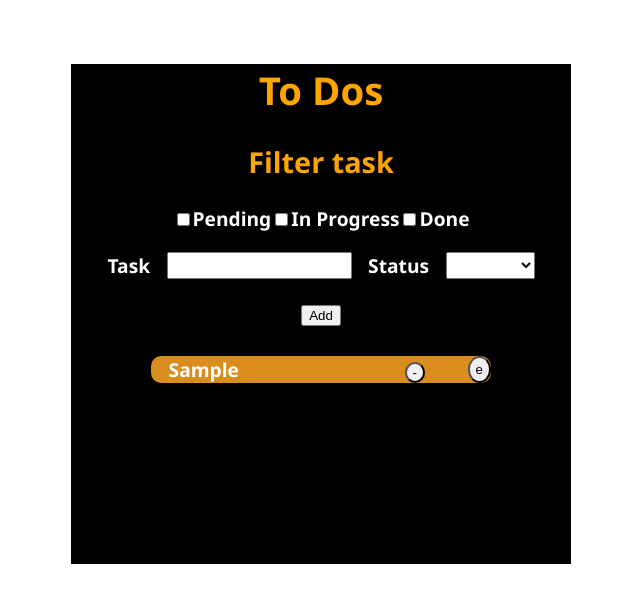
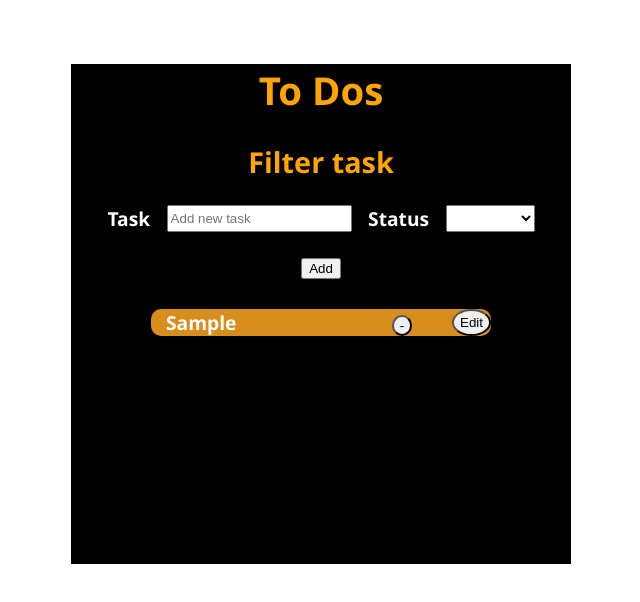
Before and after one commit to iqra-shams/to-do-app, a React (Create React App) app: page / in a window 1280 px wide. Both pictures are taken after typing "Sample" into the empty fields and a click on the button "Add". Shown: the top 602 px of the page, without its empty margins (313-953 px from the left). Built offline with nearby package versions, Linux system fonts and the light colour scheme.

Commit message:
edit fix

```diff
--- a/src/test.jsx
+++ b/src/test.jsx
@@ -1,94 +1,46 @@
-import React, { useState } from 'react'
+import React, { useState } from "react";
 
 function Test() {
   const [task, setTask] = useState("");
   const [status, setStatus] = useState("");
-    const [todo, setTodo] = useState([
-        // {
-        //     id: '',
-        //     name: '',
-        //     cstatus: ''
-        // }
-    ]);
+  const [todo, setTodo] = useState([]);
   const [edit, setEdit] = useState(false);
-    const [editId, setEditId] = useState('');
+  const [edited, setEdited] = useState('');
+  const [editId, setEditId] = useState("");
 
+  const removetask = (taskId) => {
+    const updatedData = todo.filter((elem) => elem.id !== taskId);
+    setTodo(updatedData);
+  };
 
-    const removetask = (i) => {
-        const updateddata = todo.filter((elem) => {
-            return elem.id !== i;
-        })
-        setTodo(updateddata);
+  const edittask = (taskToEdit) => {
+    setEdit(true);
+    setEditId(taskToEdit.id);
+    setEdited(taskToEdit.name);
   };
-    const edittask = (i) => {
-        setEdit(true);
-        setEditId(i)
-        todo.map((item)=>{
-            i === item.id && setTodo()
-        })
-        // let updateddata = todo.find((elem) => {
-        //     return elem.id !== i
-        // })
-        // setTodo(updateddata);
-        //console.log(updateddata);
+
+  const saveEdit = () => {
+    setEdit(false);
+    const index = todo.findIndex((task) => task.id === editId);
+    if (index !== -1) {
+      todo[index].name = edited;
     }
-    //   const edittask = () => {
-    //     setEdit(true);
-    //    console.log(edit,"inside edit function")
-    //     }
-    // setTodo(editedtask);
-
-
-    //   const edit1 = (id) => {
-    //     const newUsers = users.map(task => {
-    //       if(user.id === id) {
-    //         user.name = 'John Doe';
-    //       }
-    //       return user;
-    //     });
-    //     setUsers(newUsers);
-    //   }
-
+    setEdited('');
+  };
 
   return (
-        <div className='container'>
-            <h1 className='heading'>To Dos</h1>
+    <div className="container">
+      <h1 className="heading">To Dos</h1>
 
-            <div className='const'>
-                <h2 className='heading'>Filter task</h2>
-                <input type="checkbox" value="s1" />
-                <label>Pending</label>
-                <input type="checkbox" value="s2" />
-                <label>In Progress</label>
-                <input type="checkbox" value="s3" />
-                <label>Done</label>
+      <div className="const">
+        <h2 className="heading">Filter task</h2>
+        {/* Add your filtering checkboxes here */}
       </div>
-
-
-
-
-            {/* {todo?.map((item) => {
-                return (
-                    <div key={item.id} className="cont">
-                        <div className="dd">{item.name} </div> <div className="dd">  {item.cstatus}</div>
-
-                    </div>
-                );
-            })} */}
-
-
-
-
-
-
-
-
 
       <div className="con1">
         <label>Task</label>
         <input
           type="text"
-
           value={task}
           onChange={(e) => setTask(e.target.value)}
           placeholder="Add new task"
@@ -96,16 +48,19 @@ function Test() {
         <label>Status</label>
         <select value={status} onChange={(e) => setStatus(e.target.value)}>
           <option></option>
-                    <option >Pending</option>
+          <option>Pending</option>
           <option>In progress</option>
-                    <option >Done</option>
+          <option>Done</option>
         </select>
       </div>
 
       <button
         onClick={() => {
-                    setTodo((todo) => [...todo, { id: Date.now(), name: task, cstatus: status, }]);
-                    setTask(" ");
+          setTodo((todo) => [
+            ...todo,
+            { id: Date.now(), name: task, cstatus: status },
+          ]);
+          setTask("");
           setStatus("");
         }}
       >
@@ -114,32 +69,53 @@ function Test() {
       {todo?.map((item) => {
         return (
           <div key={item.id} className="cont">
-                        {
-                            edit && (item.id === editId) ? <input type='text' placeholder={item.name} onChange={(e) => { setTask(e.target.value) }} /> :
+            {edit && item.id === editId ? (
+              <input
+                type="text"
+                placeholder={item.name}
+                value={edited}
+                onChange={(e) => {
+                  setEdited(e.target.value);
+                }}
+              />
+            ) : (
               <div className="dd">{item.name} </div>
-
-                        }
-                        <div className="dd">  {item.cstatus}</div>
+            )}
+            <div className="dd"> {item.cstatus}</div>
             <div className="dd">
-                            <button onClick={() => { removetask(item.id) }} className='btn'>-</button> </div>
-                        {/* {
-                            edit && (item.id === editId) ?
-                                <button onClick={() => {
-                                    setTodo((todo) => [...todo, { id: Date.now(), name: task, cstatus: status, }]);
-                                    setTask(" ");
-                                    setStatus("");
-                                    setEdit(false);
-                                    setEditId('');
-                                }} className='btn'>add</button> :
-                                <button onClick={() => { edittask(item.id) }} className='btn'>e</button>
-                        } */}
-                        <button onClick={() => { edittask(item.id) }} className='btn'>e</button>
+              <button
+                onClick={() => {
+                  removetask(item.id);
+                }}
+                className="btn"
+              >
+                -
+              </button>
+            </div>
+            {edit && item.id === editId ? (
+              <button
+                onClick={() => {
+                  saveEdit();
+                }}
+                className="btn"
+              >
+                Save
+              </button>
+            ) : (
+              <button
+                onClick={() => {
+                  edittask(item);
+                }}
+                className="btn"
+              >
+                Edit
+              </button>
+            )}
           </div>
         );
       })}
-
     </div>
   );
+}
 
-}
 export default Test;
```
Lines whose indentation alone changed are shown as unchanged.
